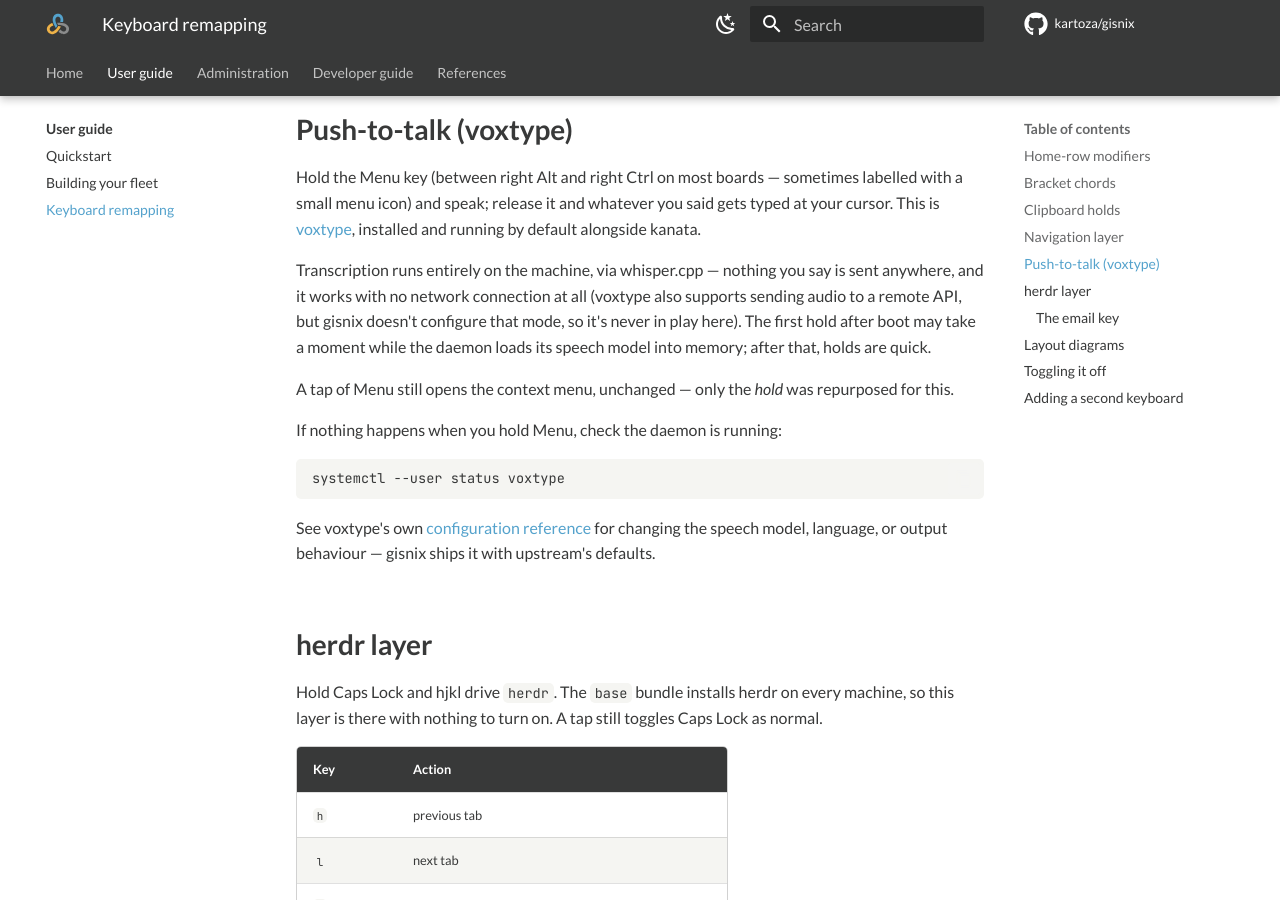
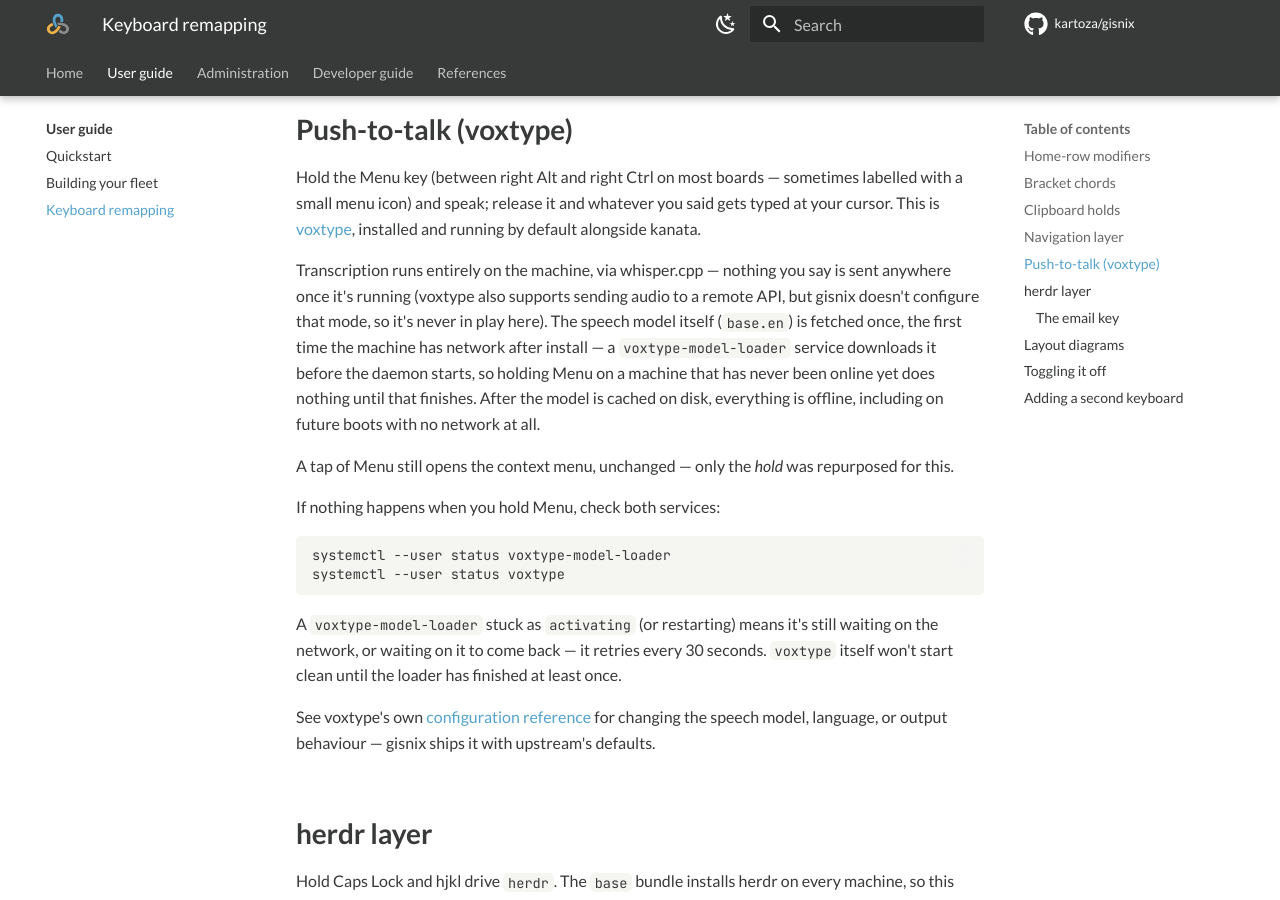
Before and after one commit to kartoza/gisnix, an MkDocs documentation site: the page built from docs/user/keyboard.md, in a window 1280 px wide and 900 px high, scrolled down 3431 px. Built offline with MkDocs 1.6.1 and Material for MkDocs 9.7.7, drawn with Linux system fonts in a browser that asks for light colours; comment, search, counter and statistics services are not loaded.

Commit message:
fix(voxtype): download the speech model declaratively, before the daemon starts
The daemon hard-fails and crash-loops (RestartSec=3, forever) if its
whisper.cpp model isn't already on disk — the only documented fix was a
manual `voxtype setup`, which nobody runs unprompted on a fresh install.
Found on a real machine: 6609 restarts before anyone noticed.

Mirrors upstream's own home-manager module (services.voxtype in
github:peteonrails/voxtype) as a plain NixOS systemd.user.services entry
instead — a voxtype-model-loader oneshot, gated on network-online.target,
that runs before voxtype.service ever tries to preload the model.

````diff
--- a/docs/user/keyboard.md
+++ b/docs/user/keyboard.md
@@ -118,20 +118,29 @@ whatever you said gets typed at your cursor. This is
 by default alongside kanata.
 
 Transcription runs entirely on the machine, via whisper.cpp — nothing you
-say is sent anywhere, and it works with no network connection at all
-(voxtype also supports sending audio to a remote API, but gisnix doesn't
-configure that mode, so it's never in play here). The first hold after
-boot may take a moment while the daemon loads its speech model into
-memory; after that, holds are quick.
+say is sent anywhere once it's running (voxtype also supports sending
+audio to a remote API, but gisnix doesn't configure that mode, so it's
+never in play here). The speech model itself (`base.en`) is fetched once,
+the first time the machine has network after install — a
+`voxtype-model-loader` service downloads it before the daemon starts, so
+holding Menu on a machine that has never been online yet does nothing
+until that finishes. After the model is cached on disk, everything is
+offline, including on future boots with no network at all.
 
 A tap of Menu still opens the context menu, unchanged — only the *hold*
 was repurposed for this.
 
-If nothing happens when you hold Menu, check the daemon is running:
+If nothing happens when you hold Menu, check both services:
 
 ```
+systemctl --user status voxtype-model-loader
 systemctl --user status voxtype
 ```
+
+A `voxtype-model-loader` stuck as `activating` (or restarting) means it's
+still waiting on the network, or waiting on it to come back — it retries
+every 30 seconds. `voxtype` itself won't start clean until the loader has
+finished at least once.
 
 See voxtype's own [configuration
 reference](https://github.com/peteonrails/voxtype) for changing the
````
Also changed, not shown: 1 other file.
